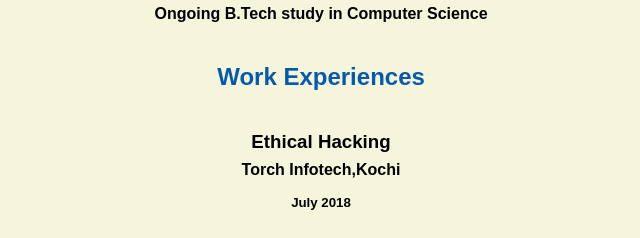
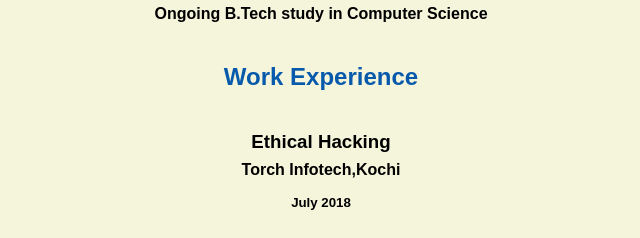
Before and after one commit to syamprasad13/syamprasad13.github.io, a plain HTML site: page resume.html in a window 1280 px wide. Shown: the part 924-1162 px from the top of the page, 319-959 px from the left. Drawn offline with Linux system fonts and the light colour scheme.

Commit message:
Update resume.html

```diff
--- a/resume.html
+++ b/resume.html
@@ -35,7 +35,7 @@
 
 
 
-    <h2>Work Experiences</h2>
+    <h2>Work Experience</h2>
 
     <h3>Ethical Hacking</h3>
     <h4>Torch Infotech,Kochi</h4>
```
